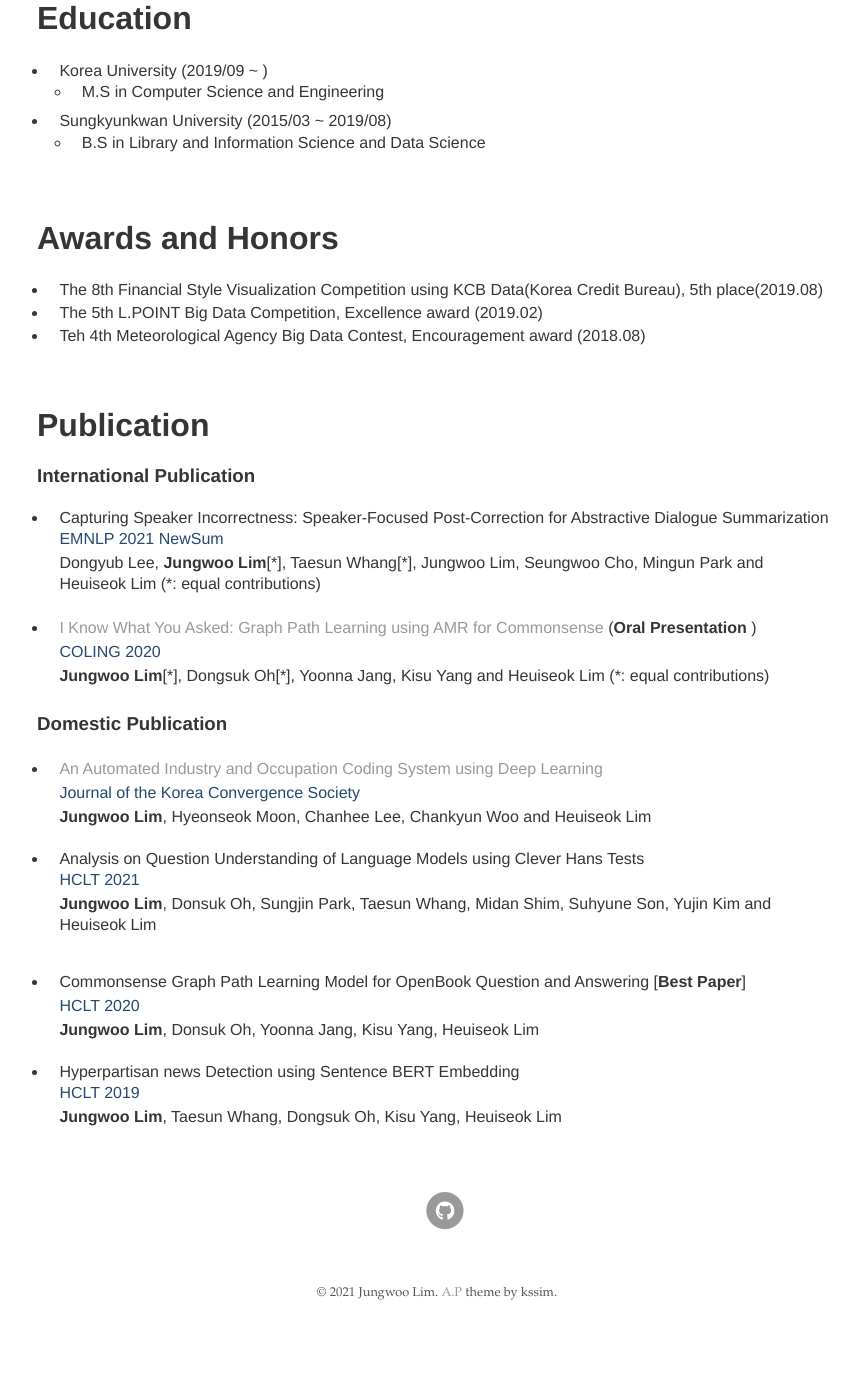
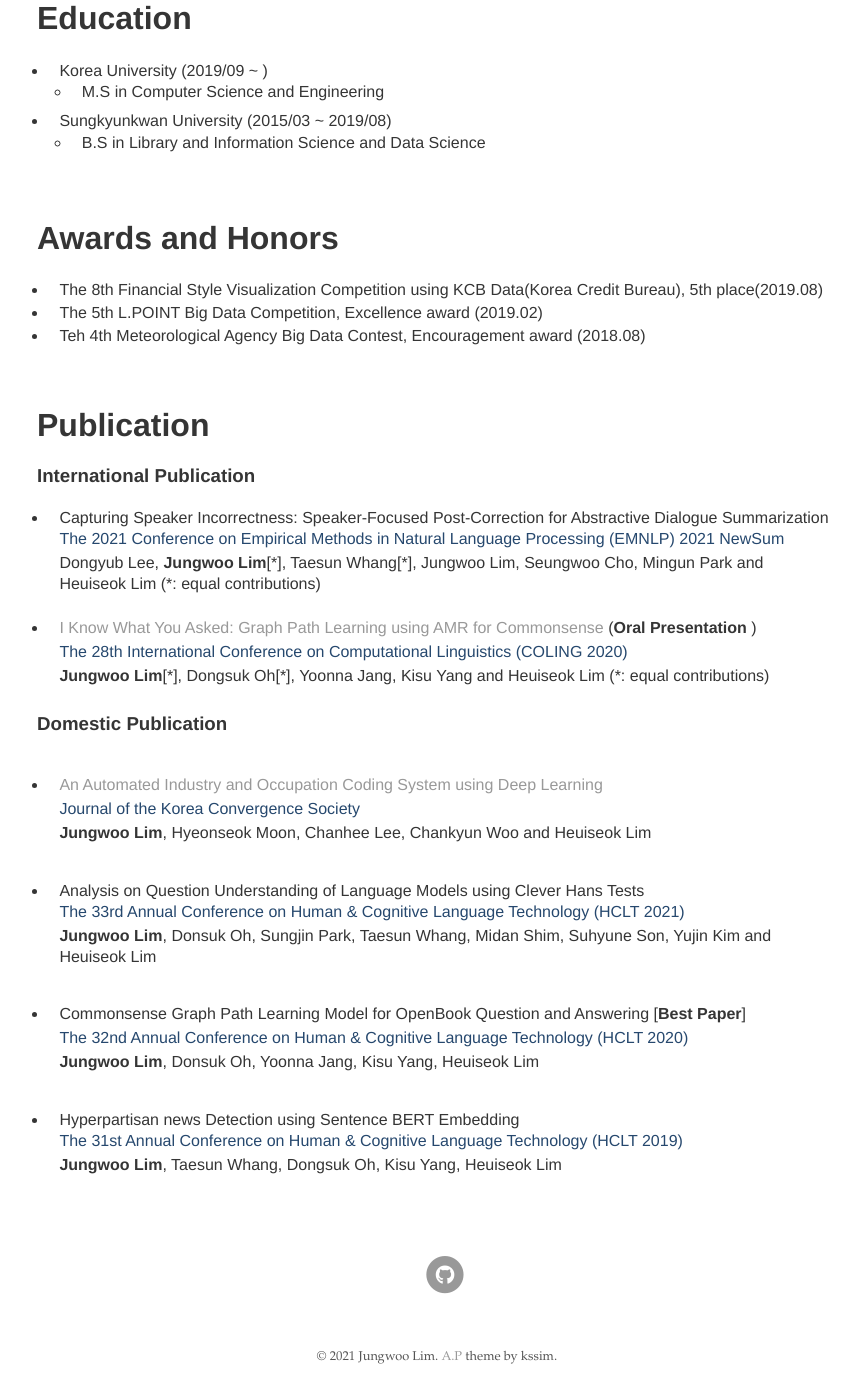
Before and after one commit to dlawjddn803/dlawjddn803.github.io, a Jekyll site: the page built from index.md, in a window 1280 px wide and 1400 px high, scrolled down 730 px. Shown: the whole window, without its empty margins (203-1062 px from the left). Built offline with Jekyll 4.4.1, drawn with Linux system fonts in a browser that asks for light colours; our own code applies the rules of GitHub Pages for plain Markdown files; before the commit the page ends 2066 px from its top, so only the background shows below that.

Commit message:
config  changed

```diff
--- a/index.md
+++ b/index.md
@@ -40,25 +40,26 @@
 
 ### International Publication
 * Capturing Speaker Incorrectness: Speaker-Focused Post-Correction for Abstractive Dialogue Summarization <br/>
-<span style="color:rgb(38, 72, 110)"> EMNLP 2021 NewSum </span> <br/>
+<span style="color:rgb(38, 72, 110)"> The 2021 Conference on Empirical Methods in Natural Language Processing (EMNLP) 2021 NewSum </span> <br/>
 Dongyub Lee, **Jungwoo Lim**[\*], Taesun Whang[\*], Jungwoo Lim, Seungwoo Cho, Mingun Park and Heuiseok Lim (*: equal contributions)
 <br/>
 * [I Know What You Asked: Graph Path Learning using AMR for Commonsense](https://arxiv.org/pdf/2011.00766.pdf) (**Oral Presentation** ) <br/>
-<span style="color:rgb(38, 72, 110)"> COLING 2020 </span>  <br/>
+<span style="color:rgb(38, 72, 110)"> The 28th International Conference on Computational Linguistics (COLING 2020) </span>  <br/>
 **Jungwoo Lim**[\*], Dongsuk Oh[\*], Yoonna Jang, Kisu Yang and Heuiseok Lim (*: equal contributions)
 
 ### Domestic Publication
 * [An Automated Industry and Occupation Coding System using Deep Learning](https://www.koreascience.or.kr/article/JAKO202113759910436.pdf) <br/>
 <span style="color:rgb(38, 72, 110)"> Journal of the Korea Convergence Society </span> <br/>
 **Jungwoo Lim**, Hyeonseok Moon, Chanhee Lee, Chankyun Woo and Heuiseok Lim
+
 * Analysis on Question Understanding of Language Models using Clever Hans Tests <br/>
-<span style="color:rgb(38, 72, 110)"> HCLT 2021 </span> <br/>
+<span style="color:rgb(38, 72, 110)"> The 33rd Annual Conference on Human & Cognitive Language Technology (HCLT 2021) </span> <br/>
 **Jungwoo Lim**, Donsuk Oh, Sungjin Park, Taesun Whang, Midan Shim, Suhyune Son, Yujin Kim and Heuiseok Lim <br/>
 
 * Commonsense Graph Path Learning Model for OpenBook Question and Answering [**Best Paper**] <br/>
-<span style="color:rgb(38, 72, 110)"> HCLT 2020 </span>  <br/>
+<span style="color:rgb(38, 72, 110)"> The 32nd Annual Conference on Human & Cognitive Language Technology (HCLT 2020) </span>  <br/>
 **Jungwoo Lim**, Donsuk Oh, Yoonna Jang, Kisu Yang, Heuiseok Lim <br/>
 
 * Hyperpartisan news Detection using Sentence BERT Embedding <br/>
-<span style="color:rgb(38, 72, 110)"> HCLT 2019 </span> <br/>
+<span style="color:rgb(38, 72, 110)"> The 31st Annual Conference on Human & Cognitive Language Technology (HCLT 2019) </span> <br/>
 **Jungwoo Lim**, Taesun Whang, Dongsuk Oh, Kisu Yang, Heuiseok Lim
```
